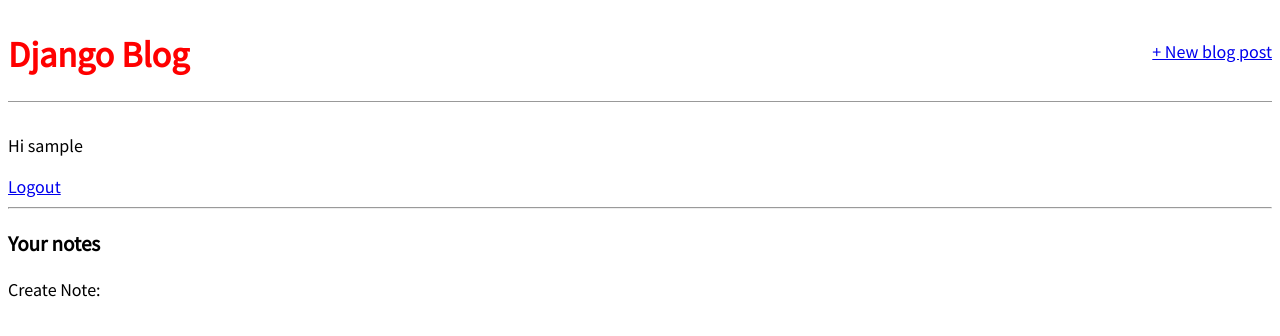
After one commit to Karish-15/django-projects, a Django app: page / in a window 1280 px wide. The commit adds this page. Shown: the top 336 px of the page. Run offline with Django 4.2, Linux system fonts and the light colour scheme; the visitor is signed in with stand-in values (Sample User, id 1); data that the repository does not hold is empty; some libraries are stand-ins or nearby versions.

Commit message:
final commit

```diff
--- a/NotesApp/accounts/urls.py
+++ b/NotesApp/accounts/urls.py
@@ -2,6 +2,6 @@
 from .views import home, SignUpView
 
 urlpatterns = [
-    path('', home, name='home'),
+    # path('', home, name='home'),
     path('signup', SignUpView.as_view(), name='signup'),
 ]
--- a/NotesApp/note_project/settings.py
+++ b/NotesApp/note_project/settings.py
@@ -128,5 +128,6 @@
 
 AUTH_USER_MODEL = 'accounts.CustomUser'
 
-LOGIN_REDIRECT_URL = "home"
-LOGOUT_REDIRECT_URL = "home"
+LOGIN_REDIRECT_URL = "index"
+LOGOUT_REDIRECT_URL = "index"
+LOGIN_URL = 'login'
--- a/NotesApp/note_project/urls.py
+++ b/NotesApp/note_project/urls.py
@@ -15,10 +15,12 @@
 """
 from django.contrib import admin
 from django.urls import path, include
+from notes.views import index
 
 urlpatterns = [
-    # path('', )
+    path('', index, name = 'index'),
     path('admin/', admin.site.urls),
     path('accounts/', include('accounts.urls')),
     path('accounts/', include('django.contrib.auth.urls')),
+    path('notes/', include('notes.urls'))
 ]
--- a/NotesApp/notes/models.py
+++ b/NotesApp/notes/models.py
@@ -1,10 +1,12 @@
 from django.conf import settings
 from django.db import models
 import datetime
+import uuid
 
 # Create your models here.
 
 class Notes(models.Model):
+    id = models.UUIDField(primary_key=True, default = uuid.uuid4, editable=False)
     title = models.CharField(max_length=50, blank=True, null=True)
     text = models.TextField(max_length=1000, blank=True, null=True)
     last_edit = models.DateTimeField(blank=True, null=True)
@@ -14,12 +16,13 @@
     color_choices = (
         ('r', 'Red'),
         ('b', 'Blue'),
+        ('w', 'White')
         # ('g', 'Green'),
         # ('p', 'Pink'),
         # ('y', 'Yellow')
     )
 
-    color = models.CharField(choices=color_choices, max_length=1)
+    color = models.CharField(choices=color_choices, max_length=1, default='w')
 
     def save(self, *args, **kwargs):
         if not self.date_created:
--- /dev/null
+++ b/NotesApp/notes/templates/home_auth.html
@@ -0,0 +1,14 @@
+{% extends "base.html" %}
+
+{% block content %}
+    <h3>Your notes</h3>
+    <p>Create Note: <a href="{% url 'create'%}"><i class="fa-solid fa-file-circle-plus"></i></a></p>
+    <br>
+    <ul>
+        {% for note in notes_list %}
+            <li style="font-size: 25px;"><a href="{% url 'note_detail' note.id %}"><strong style="color: darkorchid; font-size: 25px;" >{{note.title}}</strong></a>  <i style="font-size: 15px;">(Last edited at {{note.last_edit}})</i></li>
+            <p style="background:lightblue">{{note.text}}</p>
+        {% endfor %}
+    </ul>
+
+{% endblock content %}
--- /dev/null
+++ b/NotesApp/notes/urls.py
@@ -0,0 +1,9 @@
+from django.urls import path
+from notes import views
+
+urlpatterns = [
+    path('create', views.create_note, name='create'),
+    path('<uuid:id>', views.detail_note, name='note_detail'),
+    path('<uuid:id>/edit', views.edit_note, name='note_edit'),
+    path('<uuid:id>/delete', views.delete_note, name='note_delete')
+]
--- a/NotesApp/notes/views.py
+++ b/NotesApp/notes/views.py
@@ -1,3 +1,66 @@
-from django.shortcuts import render
+from django.shortcuts import render, HttpResponseRedirect
+from django.template import context
+from django.urls import reverse
+from django.contrib.auth.decorators import login_required
+from .models import Notes
+from .forms import NoteCreateForm
 
 # Create your views here.
+
+def index(request):
+    if request.user.is_authenticated:
+        notes_list = Notes.objects.filter(author = request.user).all().order_by('last_edit')
+        context = {
+            'notes_list': notes_list
+        }
+
+        return render(request, template_name='home_auth.html', context = context)
+
+    return render(request, template_name='home_unauth.html')
+
+@login_required
+def create_note(request):
+    form = NoteCreateForm(request.POST)
+
+    if form.is_valid():
+        form.instance.author = request.user
+        form.save()
+        return HttpResponseRedirect(reverse('index'))
+
+    context = {
+        'form': form,
+    }
+    return render(request, template_name='note_create.html', context = context)
+
+@login_required
+def detail_note(request, id):
+    note = Notes.objects.filter(id = id)[0]
+
+    context = {
+        'note': note,
+    }
+    return render(request, template_name='note_detail.html', context=context)
+
+@login_required
+def edit_note(request, id):
+    note = Notes.objects.filter(id=id)[0]
+    if request.method == 'POST':
+        form = NoteCreateForm(request.POST, instance=note)
+        if form.is_valid():
+            form.save()
+            return HttpResponseRedirect(reverse('note_detail', kwargs={'id': id}))
+
+    form = NoteCreateForm(instance=note)
+    context = {
+        'form': form,
+    }
+    return render(request, template_name='note_edit.html', context=context)
+
+@login_required
+def delete_note(request, id):
+    if request.method == 'POST':
+        note = Notes.objects.filter(id=id)[0]
+        note.delete()
+        return HttpResponseRedirect(reverse('index'))
+
+    return render(request, template_name='note_delete.html')
```
Also changed, not shown: NotesApp/accounts/templates/base.html (+36 -4 lines), NotesApp/notes/forms.py (added, +9 -0 lines), NotesApp/notes/templates/home_unauth.html (added, +8 -0 lines), NotesApp/notes/templates/note_create.html (added, +17 -0 lines), NotesApp/notes/templates/note_delete.html (added, +12 -0 lines), NotesApp/notes/templates/note_detail.html (added, +11 -0 lines), NotesApp/notes/templates/note_edit.html (added, +14 -0 lines), NotesApp/notes/migrations/0004_alter_notes_color.py (added), NotesApp/notes/migrations/0005_alter_notes_id.py (added).
